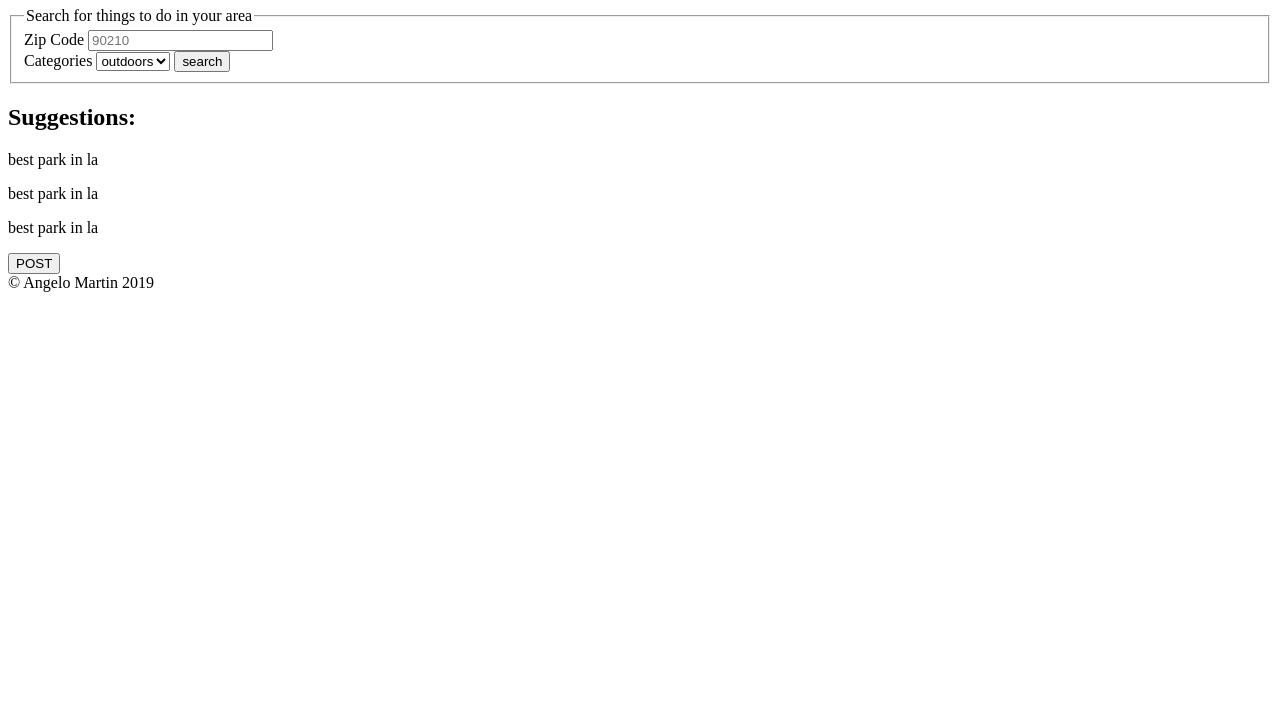
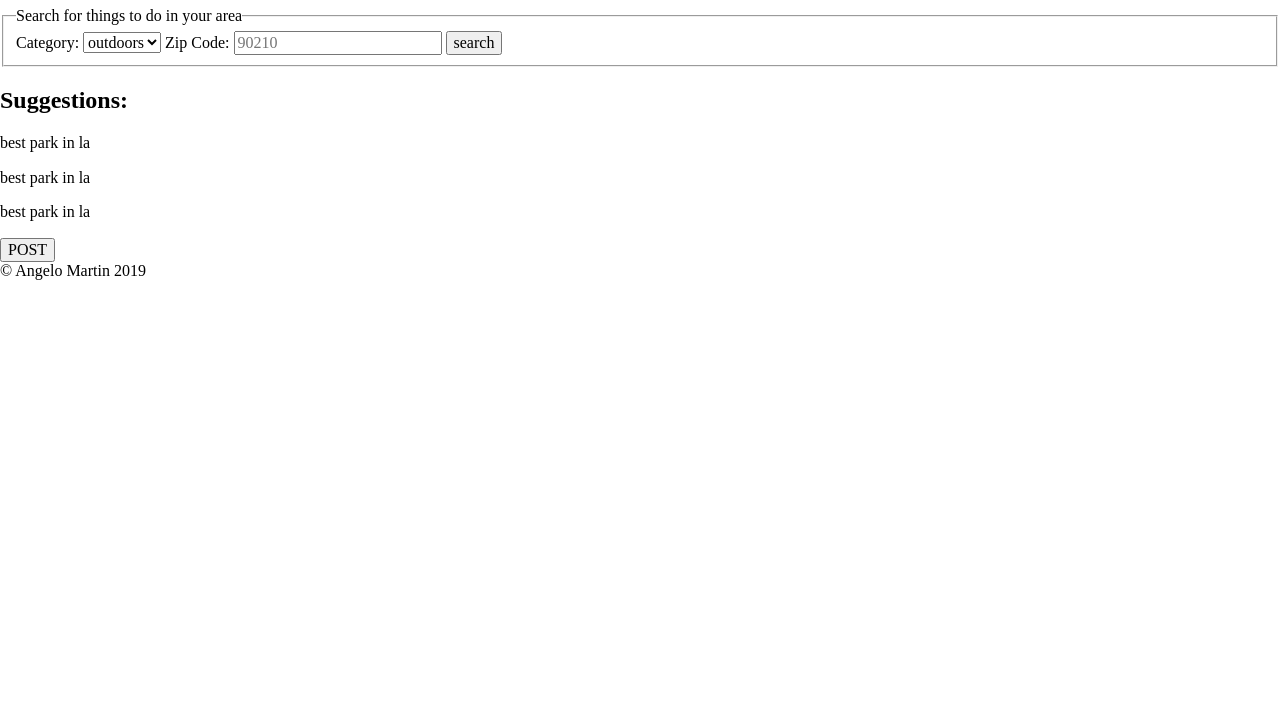
Before and after one commit to angeloqmartin/kronicles, a website: page public/index.html in a window 1280 px wide. Shown: the part 73-800 px from the top of the page. Drawn offline with nearby package versions, Linux system fonts and the light colour scheme.

Commit message:
linked index.html to stylesheets

```diff
--- a/public/index.html
+++ b/public/index.html
@@ -5,6 +5,8 @@
     <meta name="viewport" content="width=device-width, initial-scale=1.0">
     <meta http-equiv="X-UA-Compatible" content="ie=edge">
     <title>kronicles</title>
+    <link rel="stylesheet" type="text/css" href="normalize.css">
+    <link rel="stylesheet" type="text/css" href="style.css">
 </head>
 <body>
     <header role="heading">
@@ -14,13 +16,14 @@
         <form role="form" action="#">
             <fieldset>
                 <legend>Search for things to do in your area</legend>
-                <label for="location">Zip Code</label>
-                <input role="searchbox" type="text" id="location" pattern="[0-9]{5}" placeholder="90210" title="Five digit zip code" required><br>
-                <label for="categories">Categories</label>
+                <label for="categories">Category:</label>
                 <select name="categories" id="categories">
                     <option value="outdoors">outdoors</option>
                     <option value="indoors">indoors</option>
+                    <option value="food">food</option>
                 </select>
+                <label for="location">Zip Code:</label>
+                <input role="searchbox" type="text" id="location" pattern="[0-9]{5}" placeholder="90210" title="Five digit zip code" required>
                 <button type="submit" role="button">search</button>
             </fieldset>
         </form>
```
